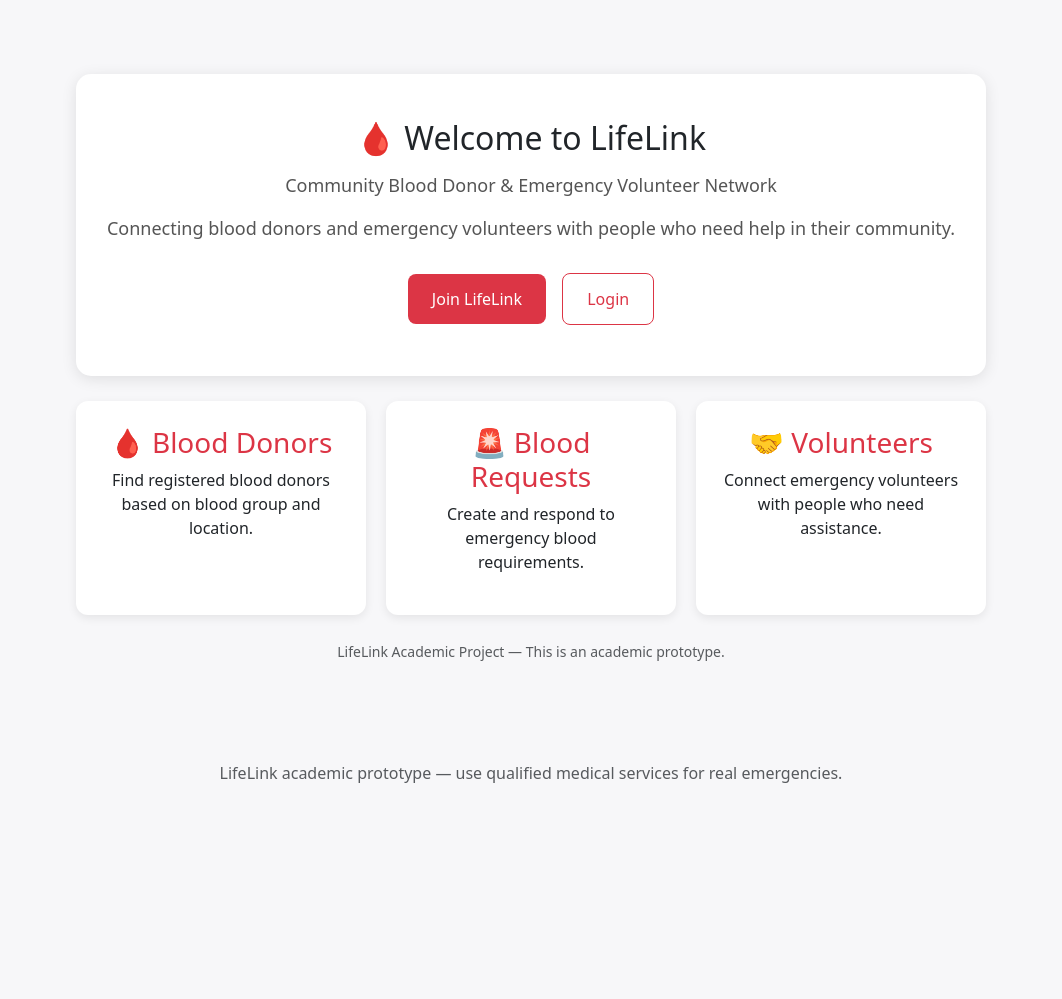
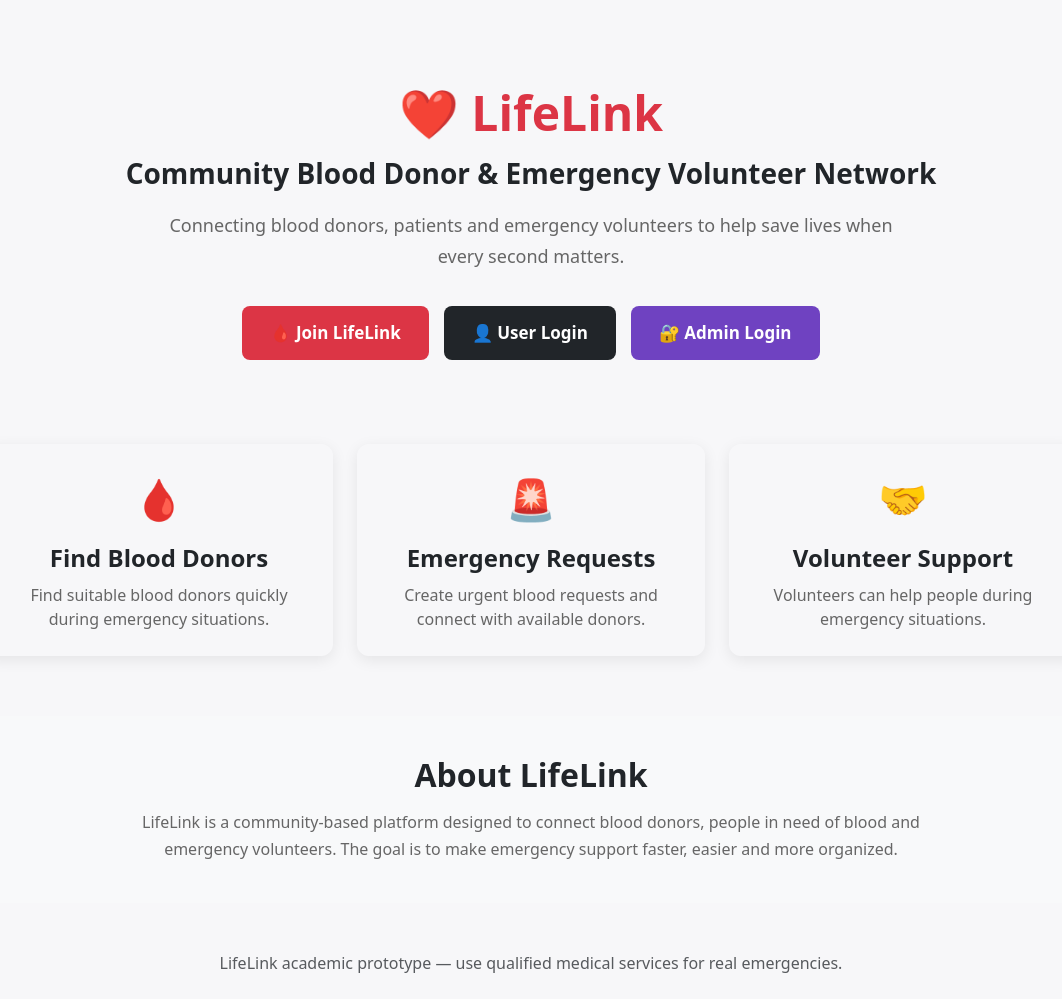
Before and after one commit to nikith-dr/LifeLink-Community-Blood-Donor-Network, a Flask app: page / in a window 1280 px wide. Shown: the part 56-1055 px from the top of the page, without its empty margins (109-1171 px from the left). Before the commit the page ends 839 px from the top, so only its background shows below. Run offline with Flask 3, Linux system fonts and the light colour scheme; data comes from the database, SQL or seed files in the repository; data that the repository does not hold is empty; parts of the project's set-up code (start-up, migrations or seed data) failed here and were passed over.

Commit message:
Revise homepage for Blood Donor Network
Updated the title and content of the homepage to reflect the new focus on the Blood Donor Network. Enhanced styling and structure for better user experience.

```diff
--- a/templates/index.html
+++ b/templates/index.html
@@ -1,45 +1,51 @@
 {% extends "base.html" %}
 
-{% block title %}LifeLink - Home{% endblock %}
+{% block title %}LifeLink - Blood Donor Network{% endblock %}
 
 {% block content %}
 
 <style>
-  .lifelink-home {
-    max-width: 950px;
-    margin: 30px auto;
-    padding: 20px;
+    .hero-section {
+        text-align: center;
+        padding: 60px 20px;
     }
 
-  .hero-box {
-    background: white;
-    padding: 45px 25px;
-    border-radius: 15px;
-    text-align: center;
-    box-shadow: 0 3px 15px rgba(0,0,0,0.10);
-  }
-
-  .hero-box h1 {
-    font-size: 32px;
+    .hero-section h1 {
+        font-size: 48px;
+        font-weight: 700;
+        color: #dc3545;
         margin-bottom: 15px;
     }
 
-  .hero-box p {
+    .hero-section h2 {
+        font-size: 28px;
+        font-weight: 600;
+        margin-bottom: 20px;
+    }
+
+    .hero-section p {
         font-size: 18px;
-    color: #555;
+        color: #666;
+        max-width: 750px;
+        margin: 0 auto 35px;
+        line-height: 1.7;
     }
 
     .lifelink-buttons {
-    margin-top: 25px;
+        display: flex;
+        justify-content: center;
+        gap: 15px;
+        flex-wrap: wrap;
     }
 
     .lifelink-btn {
         display: inline-block;
-    padding: 13px 24px;
-    margin: 6px;
+        padding: 14px 28px;
         border-radius: 8px;
         text-decoration: none;
-    font-size: 16px;
+        font-size: 17px;
+        font-weight: 600;
+        transition: 0.2s;
     }
 
     .lifelink-primary {
@@ -47,97 +53,178 @@
         color: white;
     }
 
-  .lifelink-secondary {
-    border: 1px solid #dc3545;
-    color: #dc3545;
-    background: white;
+    .lifelink-primary:hover {
+        background: #bb2d3b;
+        color: white;
     }
 
-  .lifelink-cards {
-    display: flex;
-    gap: 20px;
-    flex-wrap: wrap;
-    margin-top: 25px;
+    .lifelink-secondary {
+        background: #212529;
+        color: white;
     }
 
-  .lifelink-card {
-    flex: 1;
-    min-width: 220px;
-    background: white;
-    padding: 25px;
-    border-radius: 12px;
-    text-align: center;
-    box-shadow: 0 3px 10px rgba(0,0,0,0.08);
+    .lifelink-secondary:hover {
+        background: #343a40;
+        color: white;
     }
 
-  .lifelink-card h3 {
-    color: #dc3545;
+    .admin-btn {
+        background: #6f42c1;
+        color: white;
+    }
+
+    .admin-btn:hover {
+        background: #59339d;
+        color: white;
+    }
+
+    .feature-card {
+        height: 100%;
+        border: none;
+        border-radius: 12px;
+        padding: 25px;
+        text-align: center;
+        box-shadow: 0 4px 15px rgba(0,0,0,0.08);
+    }
+
+    .feature-icon {
+        font-size: 40px;
+        margin-bottom: 15px;
+    }
+
+    .feature-card h4 {
+        font-weight: 600;
+        margin-bottom: 10px;
+    }
+
+    .feature-card p {
+        color: #666;
+        margin-bottom: 0;
+    }
+
+    .about-section {
+        margin-top: 60px;
+        padding: 40px 20px;
+        background: #f8f9fa;
+        border-radius: 15px;
+        text-align: center;
+    }
+
+    .about-section h2 {
+        font-weight: 700;
+        margin-bottom: 15px;
+    }
+
+    .about-section p {
+        max-width: 800px;
+        margin: auto;
+        color: #666;
+        line-height: 1.7;
     }
 </style>
 
-<div class="lifelink-home">
 
-  <div class="hero-box">
+<!-- HERO SECTION -->
+<div class="hero-section">
 
-    <h1>🩸 Welcome to LifeLink</h1>
+    <h1>❤️ LifeLink</h1>
+
+    <h2>Community Blood Donor & Emergency Volunteer Network</h2>
 
     <p>
-      Community Blood Donor & Emergency Volunteer Network
-    </p>
-
-    <p>
-      Connecting blood donors and emergency volunteers
-      with people who need help in their community.
+        Connecting blood donors, patients and emergency volunteers
+        to help save lives when every second matters.
     </p>
 
     <div class="lifelink-buttons">
 
         <a class="lifelink-btn lifelink-primary"
            href="{{ url_for('register') }}">
-        Join LifeLink
+            🩸 Join LifeLink
         </a>
 
         <a class="lifelink-btn lifelink-secondary"
            href="{{ url_for('login') }}">
-        Login
+            👤 User Login
+        </a>
+
+        <a class="lifelink-btn admin-btn"
+           href="{{ url_for('admin_login') }}">
+            🔐 Admin Login
         </a>
 
     </div>
 
 </div>
 
-  <div class="lifelink-cards">
 
-    <div class="lifelink-card">
-      <h3>🩸 Blood Donors</h3>
+<!-- FEATURES -->
+<div class="container mt-4">
+
+    <div class="row g-4">
+
+        <div class="col-md-4">
+            <div class="feature-card">
+
+                <div class="feature-icon">🩸</div>
+
+                <h4>Find Blood Donors</h4>
+
                 <p>
-        Find registered blood donors based on
-        blood group and location.
+                    Find suitable blood donors quickly
+                    during emergency situations.
                 </p>
+
+            </div>
         </div>
 
-    <div class="lifelink-card">
-      <h3>🚨 Blood Requests</h3>
+
+        <div class="col-md-4">
+            <div class="feature-card">
+
+                <div class="feature-icon">🚨</div>
+
+                <h4>Emergency Requests</h4>
+
                 <p>
-        Create and respond to emergency
-        blood requirements.
+                    Create urgent blood requests and
+                    connect with available donors.
                 </p>
+
+            </div>
         </div>
 
-    <div class="lifelink-card">
-      <h3>🤝 Volunteers</h3>
+
+        <div class="col-md-4">
+            <div class="feature-card">
+
+                <div class="feature-icon">🤝</div>
+
+                <h4>Volunteer Support</h4>
+
                 <p>
-        Connect emergency volunteers with
-        people who need assistance.
+                    Volunteers can help people during
+                    emergency situations.
                 </p>
+
+            </div>
         </div>
 
     </div>
 
-  <div class="text-center mt-4">
-    <small class="text-muted">
-      LifeLink Academic Project — This is an academic prototype.
-    </small>
+
+    <!-- ABOUT -->
+    <div class="about-section">
+
+        <h2>About LifeLink</h2>
+
+        <p>
+            LifeLink is a community-based platform designed to
+            connect blood donors, people in need of blood and
+            emergency volunteers. The goal is to make emergency
+            support faster, easier and more organized.
+        </p>
+
     </div>
 
 </div>
```
Lines whose indentation alone changed are shown as unchanged.
